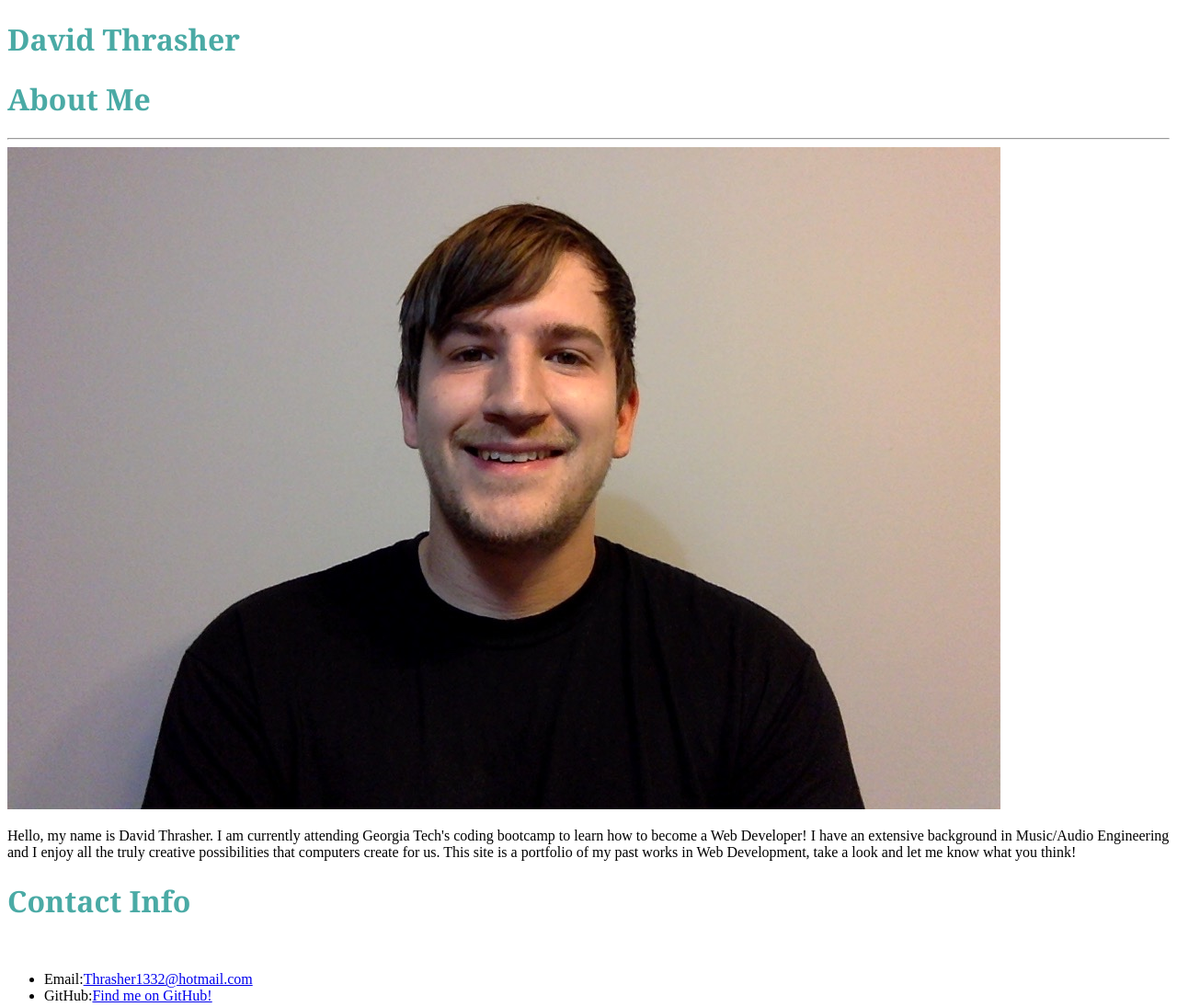
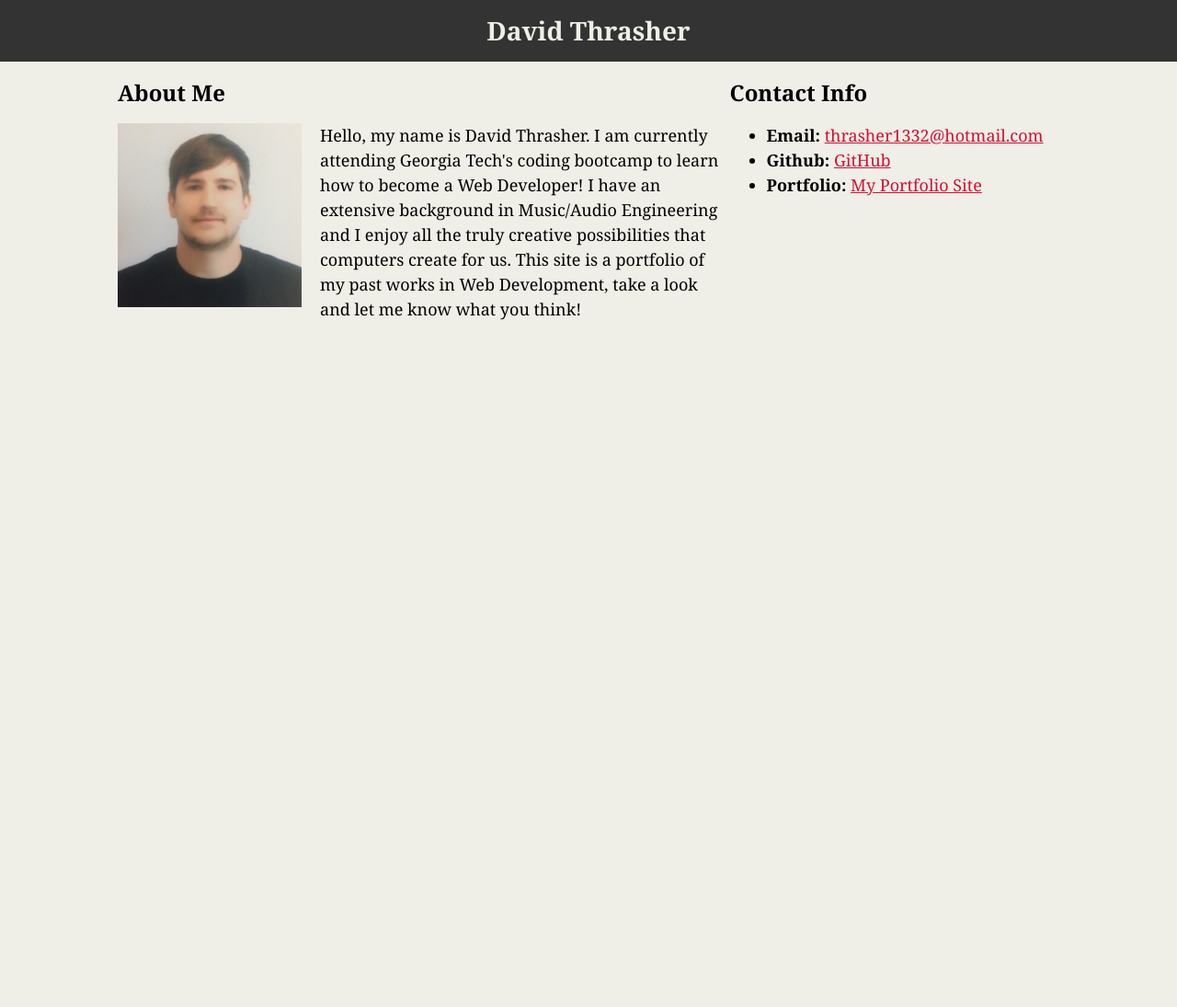
Before and after one commit to davidthrasher/Basic-Portfolio, a plain HTML site: page index.html in a window 1280 px wide. Shown: the whole page at 92% size. After the commit the page ends 800 px from the top, so only its background shows below. Drawn offline with Linux system fonts and the light colour scheme; files that its build step writes are made by us from their sources; files whose address does not match are found by name.

Commit message:
initial site files

```diff
--- a/assets/css/style.css
+++ b/assets/css/style.css
@@ -1,3 +1,51 @@
 h1 {
-    color: #4aaaa5; font-family: 'Georgia', Times, Times New Roman, serif; ;
+	color:#efeee7;
+	font-size:28px;
+	background-color: #333333;
+	margin:0px;
+	text-align:center;
+	padding-top:20px;
+	padding-bottom:20px;
 }
+
+body {
+	background-color: #efeee7;
+	font-family: "Georgia", "Times New Roman",
+	Times, serif;
+	font-color:#333333;
+	margin: 0;
+    padding: 0;
+    font-size: 18px;
+    line-height:150%;
+}
+
+a {
+	color:#d21034;
+}
+
+
+
+h2 {
+	font-size: 24px;
+}
+.container {
+	width: 1024px;
+	margin: 0 auto;
+}
+
+#main-bio,
+#contact-info,
+#bio-image {
+	float:left;
+}
+#main-bio {
+	width:65%;
+}
+#contact-info {
+	width:35%;
+}
+#bio-image {
+	margin-right:20px;
+	width:200px;
+	height:200px;
+}
--- a/index.html
+++ b/index.html
@@ -1,35 +1,28 @@
 <!DOCTYPE html>
-<html>
+<html lang="en-us">
 <head>
-
+  <meta charset="UTF-8">
   <title>David Thrasher Portfolio</title>
-
-	<link rel="stylesheet" type="text/css" href="style.css">
-
+  <link rel="stylesheet" type="text/css" href="/Users/davidthrasher/Coding Bootcamp Files/Basic-Portfolio/assets/css/style.css">
 </head>
-
 <body>
-
+  <header>
     <h1>David Thrasher</h1>
-
-		<p><h1>About Me</h1></p>
-
-		<hr>
-
-		<img src="/Users/davidthrasher/Basic-Portfolio/assets/images/PortfolioPhoto.jpg" alt=Hey It's me!"/>
-
+  </header>
+  <div class="container">
+    <section id="main-bio">
+      <h2>About Me</h2>
+      <img src="/Users/davidthrasher/Coding Bootcamp Files/Basic-Portfolio/assets/images/PortfolioPhoto.jpeg" alt="Your Name" id="bio-image">
       <p>Hello, my name is David Thrasher. I am currently attending Georgia Tech's coding bootcamp to learn how to become a Web Developer! I have an extensive background in Music/Audio Engineering and I enjoy all the truly creative possibilities that computers create for us. This site is a portfolio of my past works in Web Development, take a look and let me know what you think!</p>
-
-		<h1>Contact Info</h1>
-
-		<br>
-
+    </section>
+    <section id="contact-info">
+      <h2>Contact Info</h2>
       <ul>
-			<li>Email:<a href="thrasher1332@hotmail.com">Thrasher1332@hotmail.com</a></li>
-			<li>GitHub:<a href="https://github.com/thrasher1332">Find me on GitHub!</a></li>
+        <li><strong>Email:</strong> <a href="thrasher1332@hotmail.com">thrasher1332@hotmail.com</a></li>
+        <li><strong>Github:</strong> <a href="https://github.com/">GitHub</a></li>
+        <li><strong>Portfolio:</strong> <a href="#">My Portfolio Site</a></li>
       </ul>
-
+    </section>
+  </div>
 </body>
-
-
 </html>
```
Also changed, not shown: assets/images/PortfolioPhoto.jpeg (added), assets/images/PortfolioPhoto.jpg (deleted). Lines whose indentation alone changed are shown as unchanged.
